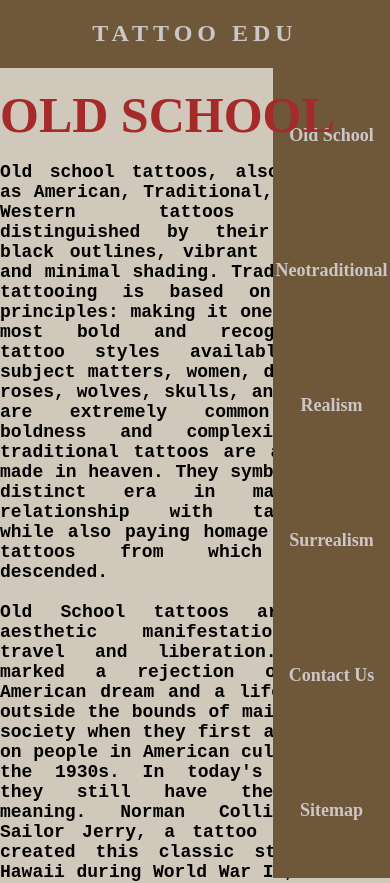
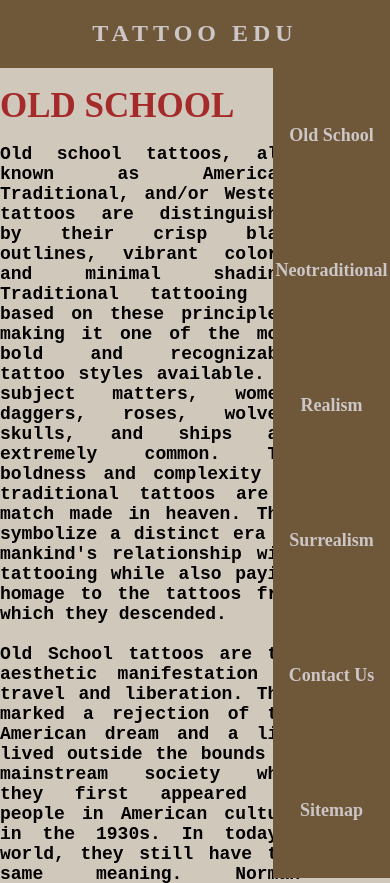
Before and after one commit to acorreag/Project, a plain HTML site: page page1.html in a window 390 px wide. Shown: the top 883 px of the page. Drawn offline with Linux system fonts and the light colour scheme.

Commit message:
Update page1.css

```diff
--- a/styles/page1.css
+++ b/styles/page1.css
@@ -67,10 +67,11 @@ image{
        text-align: left;
        text-align:justify;
        margin-left: 0%;
-     width: 350px;
+     width: 300px;
    }
    h1{
        position: relative;
+       font-size: 35px;
    }
 
     }
```
